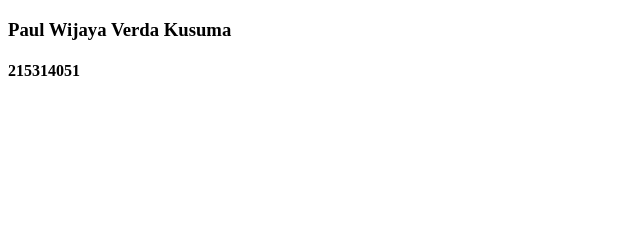
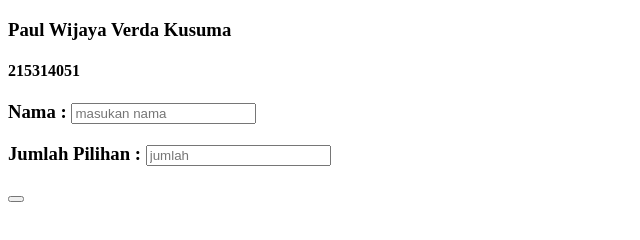
Before and after one commit to paulkusuma/Tugas4Platform, a plain HTML site: page index.html in a window 1280 px wide. Shown: the whole page, without its empty margins (0-640 px from the left). Drawn offline with Linux system fonts and the light colour scheme.

Commit message:
Menambahkan fungsi javascript
mencoba menambahkan fungsi js di index

```diff
--- a/index.html
+++ b/index.html
@@ -21,6 +21,34 @@
         </div>
     </header>
 
+
+    <div id="section1">
+        <div id="InputNama">
+            <h3>Nama : <input type="text" id="dataInputNama" placeholder="masukan nama"></h3>
+        </div>
+        <div id="inputJumlah">
+            <h3>Jumlah Pilihan : <input type="text" id="dataInputJumlah" placeholder="jumlah"></h3>
+        </div>
+        <div>
+            <button onclick="tampil()"></button>
+        </div>
+    </div>
+
+    <div id="section2">
+        <!-- Pilihan 1 : <input type="text"> -->
+    </div>
+
+    <script>
+        function tampil(jumlah){
+            jumlah = document.getElementById("dataInputJumlah").value;
+            var tag = "";
+            for (let index = 1; index <= parseInt(jumlah); index++) {
+                tag+='Pilihan '+ index +' : <input type="text"> <br>';
+            }
+            document.getElementById("section2").innerHTML = tag;
+
+        }
+    </script>
 </body>
 
 </html>
```
